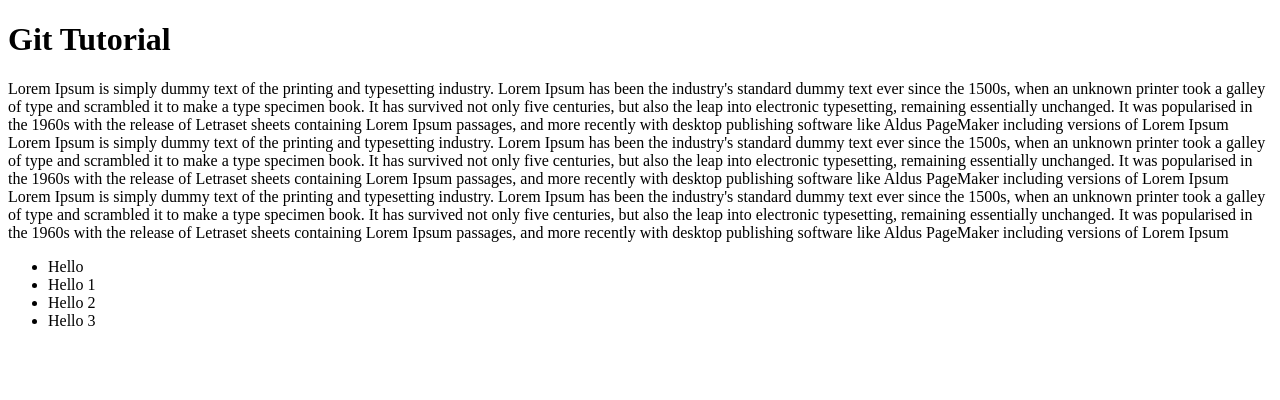
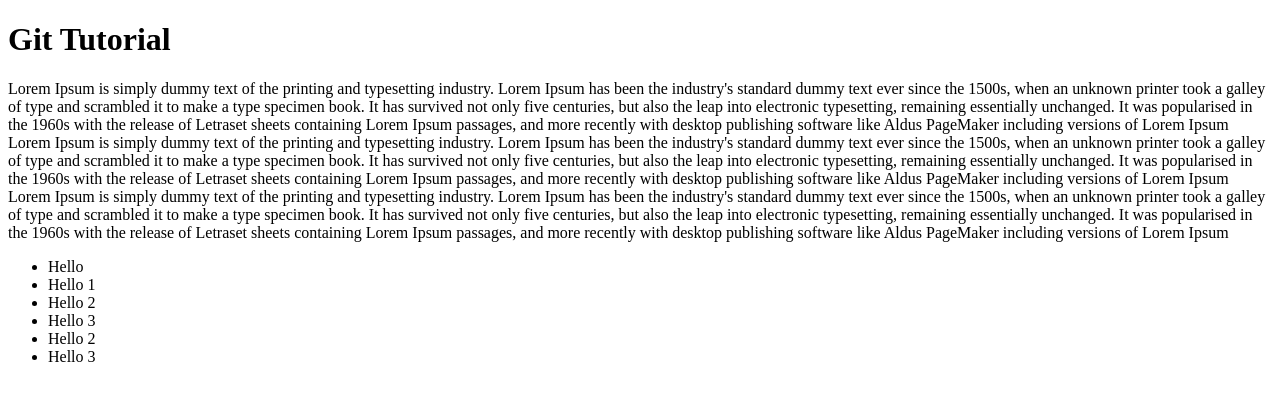
Before and after one commit to Arslan976/git-tutorial, a plain HTML site: page index.html in a window 1280 px wide. Drawn offline with Linux system fonts and the light colour scheme.

Commit message:
Added-new-item

```diff
--- a/index.html
+++ b/index.html
@@ -41,6 +41,8 @@
       <li>Hello 1</li>
       <li>Hello 2</li>
       <li>Hello 3</li>
+      <li>Hello 2</li>
+      <li>Hello 3</li>
     </ul>
   </body>
 </html>
```
